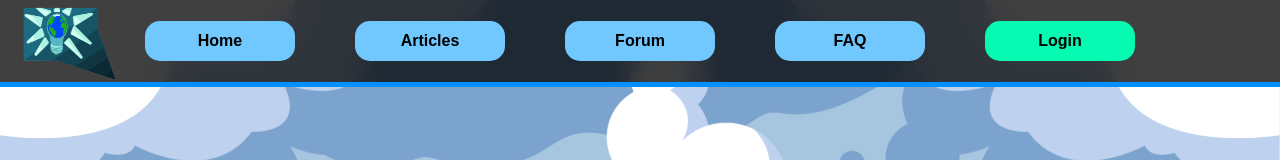
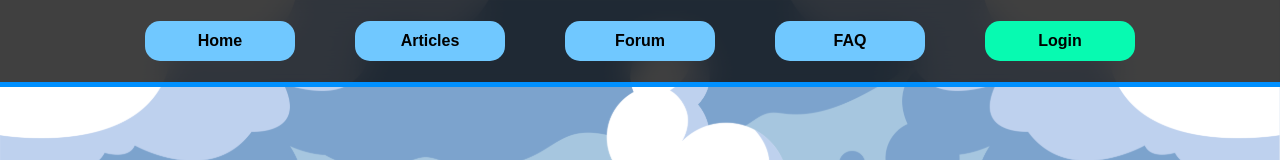
Before and after one commit to PlaceholderOrgan/TPP-foundation, a React (Create React App) app: page / in a window 1280 px wide. Shown: the top 160 px of the page. Built offline with nearby package versions, Linux system fonts and the light colour scheme.

Commit message:
remove logo

```diff
--- a/src/components/App.jsx
+++ b/src/components/App.jsx
@@ -70,17 +70,6 @@ function App() {
     <Router>
       <>
         <header>
-          <img
-            src={require('../assets/logo.webp')}
-            alt="Logo"
-            style={{
-              height: '80px',
-              width: '112px',
-              position: 'absolute',
-              left: '20px',
-              top: '5px'
-            }}
-          />
           <nav className="nav-buttons">
             <button
               onClick={() => window.location.href = '/'}
```
